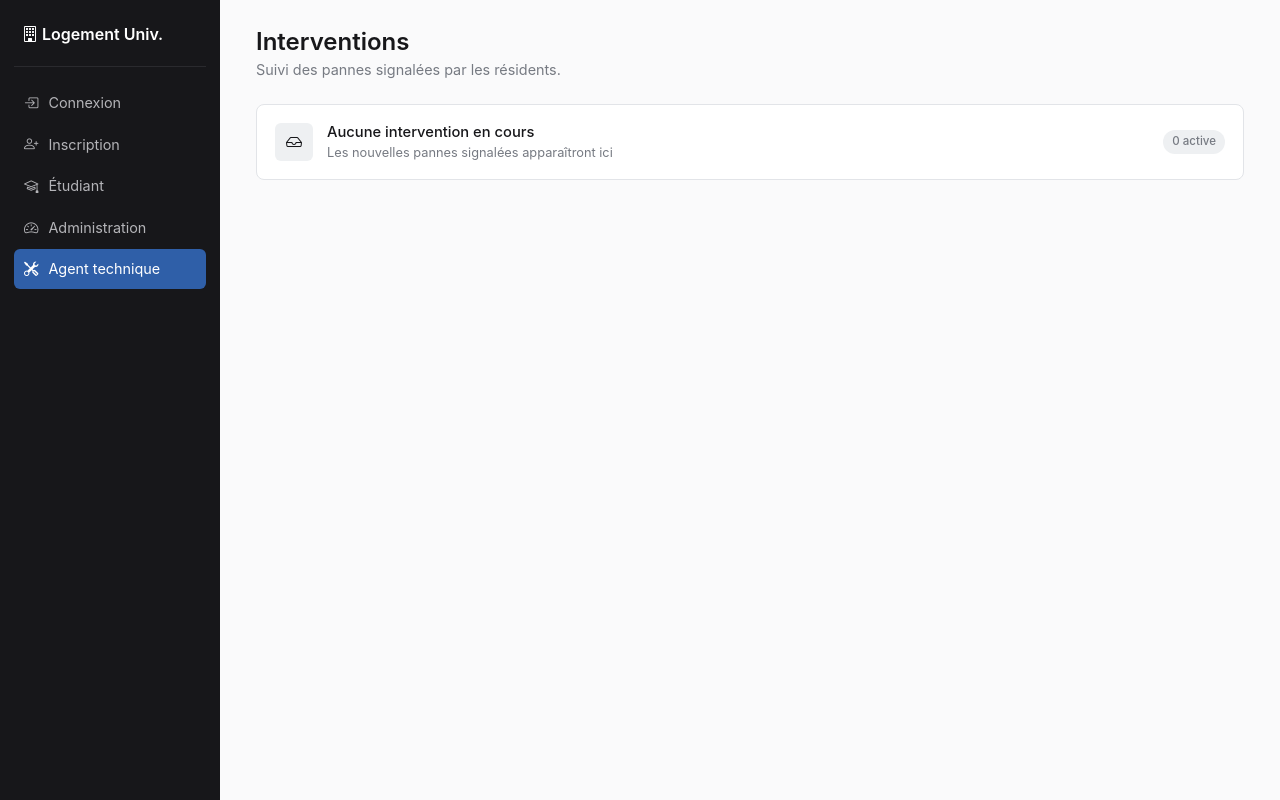
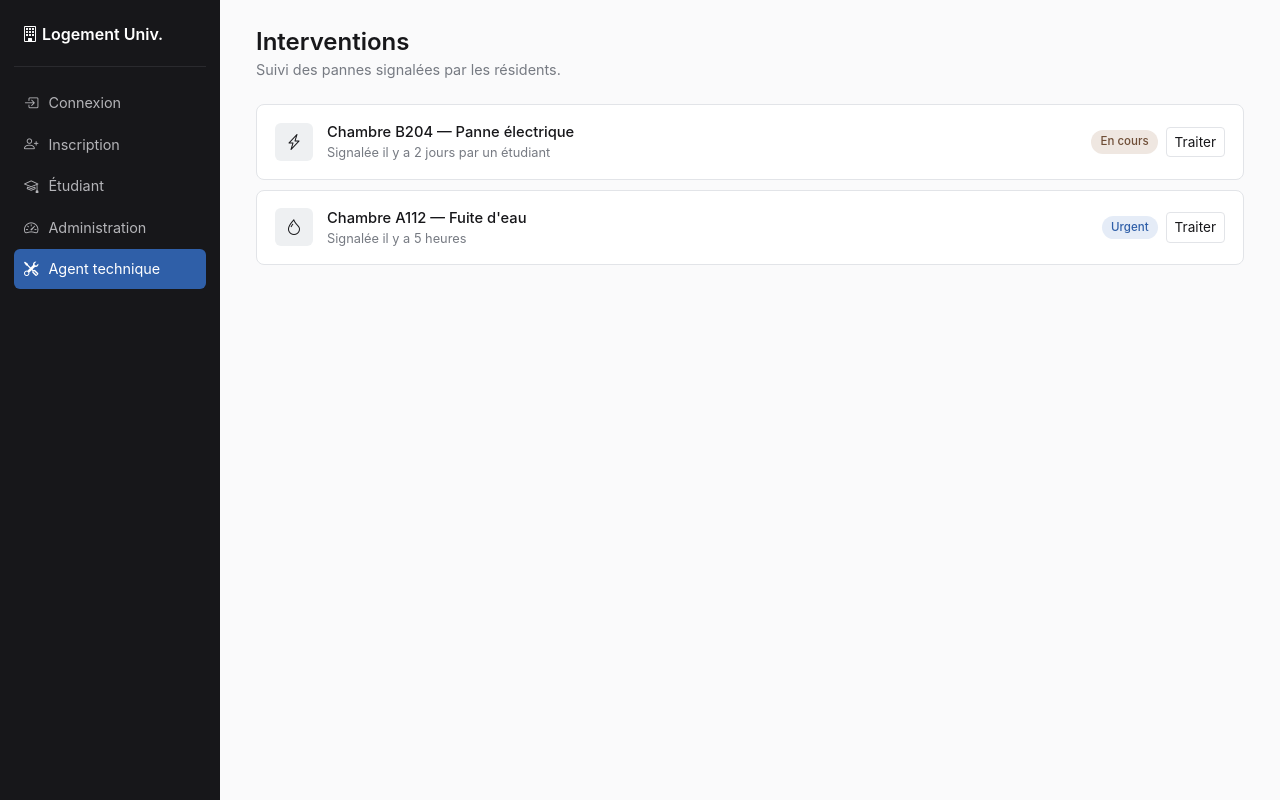
Before and after one commit to Amboara14/gestion_logement_universitaire, a Django app: page /agent-technique/ in a window 1280 px wide. Run offline with Django 5.2, Linux system fonts and the light colour scheme.

Commit message:
message décrivant ce que tu as changé

```diff
--- a/templates/agent_technique/agent_tech.html
+++ b/templates/agent_technique/agent_tech.html
@@ -8,12 +8,29 @@
 
 <div class="row-item">
     <div class="left">
-        <div class="icon-box"><i class="bi bi-inbox"></i></div>
+        <div class="icon-box"><i class="bi bi-lightning-charge"></i></div>
         <div>
-            <div class="label">Aucune intervention en cours</div>
-            <div class="sub">Les nouvelles pannes signalées apparaîtront ici</div>
+            <div class="label">Chambre B204 — Panne électrique</div>
+            <div class="sub">Signalée il y a 2 jours par un étudiant</div>
         </div>
     </div>
-    <span class="tag tag-gris">0 active</span>
+    <div class="d-flex align-items-center gap-2">
+        <span class="tag tag-marron">En cours</span>
+        <button class="btn btn-line btn-sm">Traiter</button>
+    </div>
+</div>
+
+<div class="row-item">
+    <div class="left">
+        <div class="icon-box"><i class="bi bi-droplet"></i></div>
+        <div>
+            <div class="label">Chambre A112 — Fuite d'eau</div>
+            <div class="sub">Signalée il y a 5 heures</div>
+        </div>
+    </div>
+    <div class="d-flex align-items-center gap-2">
+        <span class="tag tag-bleu">Urgent</span>
+        <button class="btn btn-line btn-sm">Traiter</button>
+    </div>
 </div>
 {% endblock %}
--- a/templates/base.html
+++ b/templates/base.html
@@ -7,66 +7,24 @@
     <link href="https://cdn.jsdelivr.net/npm/bootstrap-icons@1.11.3/font/bootstrap-icons.css" rel="stylesheet">
     <style>
         :root {
-            --marron: #6f4e37;
-            --bleu: #2f5fa8;
-            --noir: #17171a;
-            --gris: #767a82;
-            --gris-clair: #eef0f2;
-            --bordure: #e2e4e8;
+            --marron: #6f4e37; --bleu: #2f5fa8; --noir: #17171a;
+            --gris: #767a82; --gris-clair: #eef0f2; --bordure: #e2e4e8;
         }
         * { font-family: -apple-system, "Segoe UI", Roboto, sans-serif; }
         body { background: #fafafb; margin: 0; }
         .shell { display: flex; min-height: 100vh; }
-        .sidebar {
-            width: 220px;
-            background: var(--noir);
-            color: #cfcfd2;
-            flex-shrink: 0;
-            padding: 22px 14px;
-        }
-        .sidebar .brand {
-            color: #fff;
-            font-weight: 600;
-            font-size: 1rem;
-            padding: 0 8px 20px;
-            border-bottom: 1px solid #2a2a2e;
-            margin-bottom: 16px;
-        }
-        .sidebar a {
-            display: flex;
-            align-items: center;
-            gap: 10px;
-            padding: 9px 10px;
-            border-radius: 6px;
-            color: #b4b4b8;
-            text-decoration: none;
-            font-size: 0.9rem;
-            margin-bottom: 2px;
-        }
+        .sidebar { width: 220px; background: var(--noir); color: #cfcfd2; flex-shrink: 0; padding: 22px 14px; }
+        .sidebar .brand { color: #fff; font-weight: 600; font-size: 1rem; padding: 0 8px 20px; border-bottom: 1px solid #2a2a2e; margin-bottom: 16px; }
+        .sidebar a { display: flex; align-items: center; gap: 10px; padding: 9px 10px; border-radius: 6px; color: #b4b4b8; text-decoration: none; font-size: 0.9rem; margin-bottom: 2px; }
         .sidebar a:hover { background: #232326; color: #fff; }
         .sidebar a.active { background: var(--bleu); color: #fff; }
         .main { flex: 1; padding: 28px 36px; max-width: 1100px; }
         .page-head { margin-bottom: 24px; }
         .page-head h4 { font-weight: 600; color: var(--noir); margin-bottom: 2px; }
         .page-head p { color: var(--gris); font-size: 0.9rem; margin: 0; }
-        .row-item {
-            background: #fff;
-            border: 1px solid var(--bordure);
-            border-radius: 8px;
-            padding: 16px 18px;
-            display: flex;
-            align-items: center;
-            justify-content: space-between;
-            gap: 16px;
-            margin-bottom: 10px;
-        }
+        .row-item { background: #fff; border: 1px solid var(--bordure); border-radius: 8px; padding: 16px 18px; display: flex; align-items: center; justify-content: space-between; gap: 16px; margin-bottom: 10px; }
         .row-item .left { display: flex; align-items: center; gap: 14px; }
-        .row-item .icon-box {
-            width: 38px; height: 38px; border-radius: 6px;
-            background: var(--gris-clair); display: flex;
-            align-items: center; justify-content: center;
-            color: var(--noir); font-size: 1rem;
-        }
+        .row-item .icon-box { width: 38px; height: 38px; border-radius: 6px; background: var(--gris-clair); display: flex; align-items: center; justify-content: center; color: var(--noir); font-size: 1rem; }
         .row-item .label { font-weight: 500; color: var(--noir); font-size: 0.92rem; }
         .row-item .sub { color: var(--gris); font-size: 0.8rem; }
         .tag { font-size: 0.72rem; padding: 3px 9px; border-radius: 20px; font-weight: 500; }
@@ -82,6 +40,8 @@
         .stat-line { border-bottom: 1px solid var(--bordure); padding: 14px 0; display: flex; justify-content: space-between; align-items: center; }
         .stat-line:last-child { border-bottom: none; }
         .stat-num { font-weight: 600; font-size: 1.15rem; color: var(--noir); }
+        .modal-content { border-radius: 10px; border: none; }
+        .modal-header { border-bottom: 1px solid var(--bordure); }
     </style>
 </head>
 <body>
@@ -98,5 +58,6 @@
         {% block content %}{% endblock %}
     </div>
 </div>
+<script src="https://cdn.jsdelivr.net/npm/bootstrap@5.3.0/dist/js/bootstrap.bundle.min.js"></script>
 </body>
 </html>
```
Also changed, not shown: templates/admin/admin.html (+6 -6 lines).
